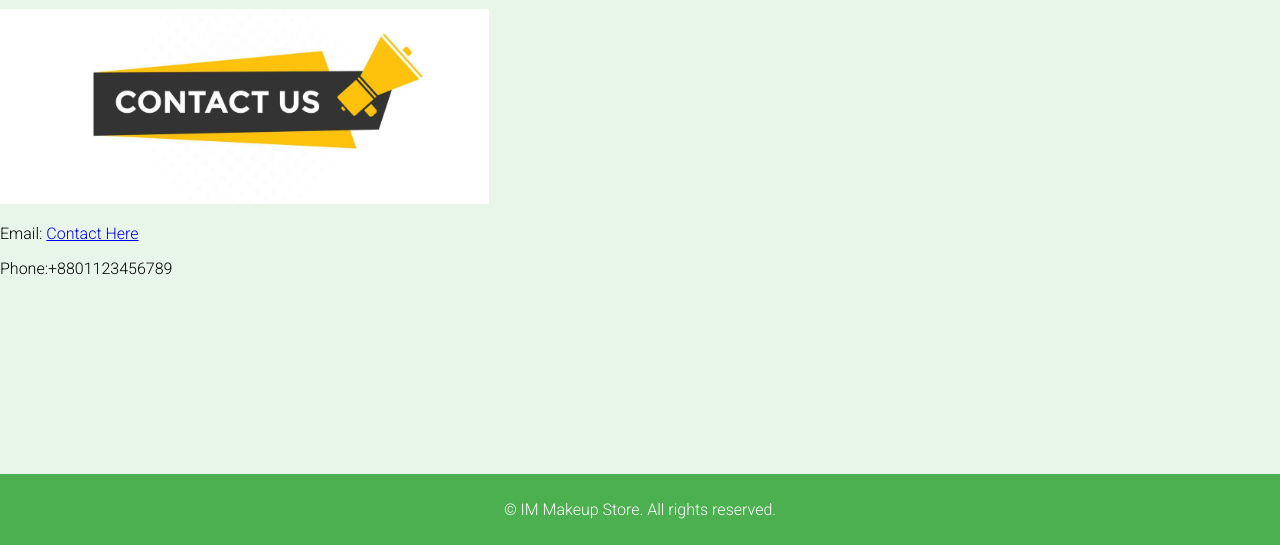
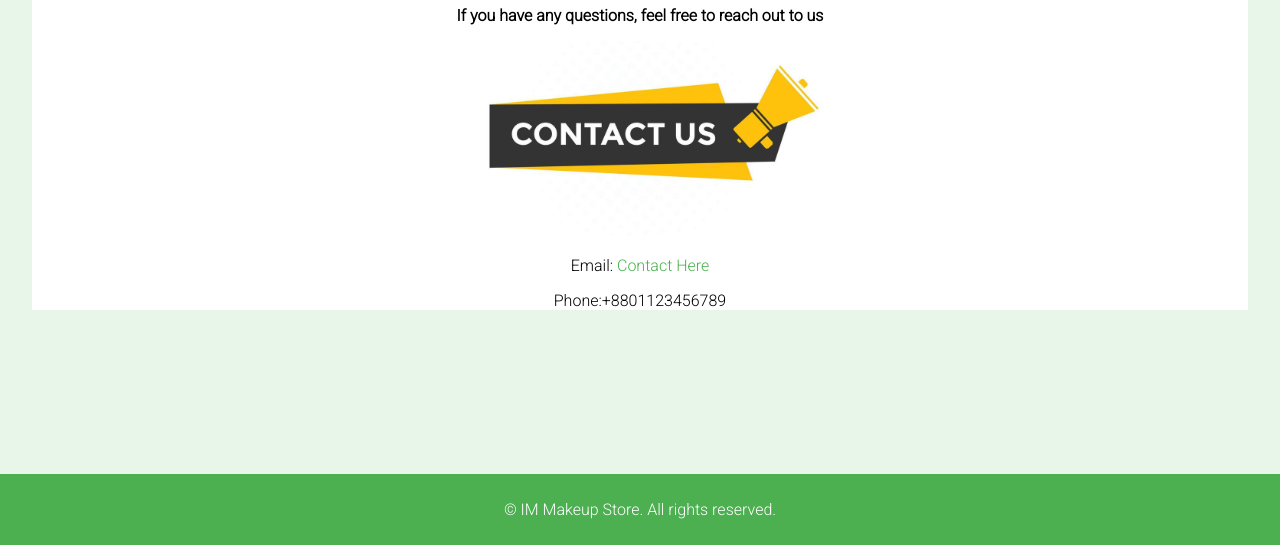
Before and after one commit to ayesha721/MidtermPractical, a plain HTML site: page contact.html in a window 1280 px wide. Shown: the part 255-800 px from the top of the page. Drawn offline with Linux system fonts and the light colour scheme.

Commit message:
9th commit

```diff
--- a/contact.css
+++ b/contact.css
@@ -34,6 +34,25 @@ nav ul li a:hover {
     background-color: #A5D6A7;
 }
 
+main {
+    padding: 2rem;
+}
+
+.contact-content {
+    max-width: auto;
+    margin: 0 auto;
+    background-color: white;
+    text-align: center;
+}
+
+.contact-content a {
+    color: #4CAF50;
+    text-decoration: none;
+}
+
+.contact-content a:hover {
+    text-decoration: underline;
+}
 
 footer {
     background-color: #4CAF50;
```
